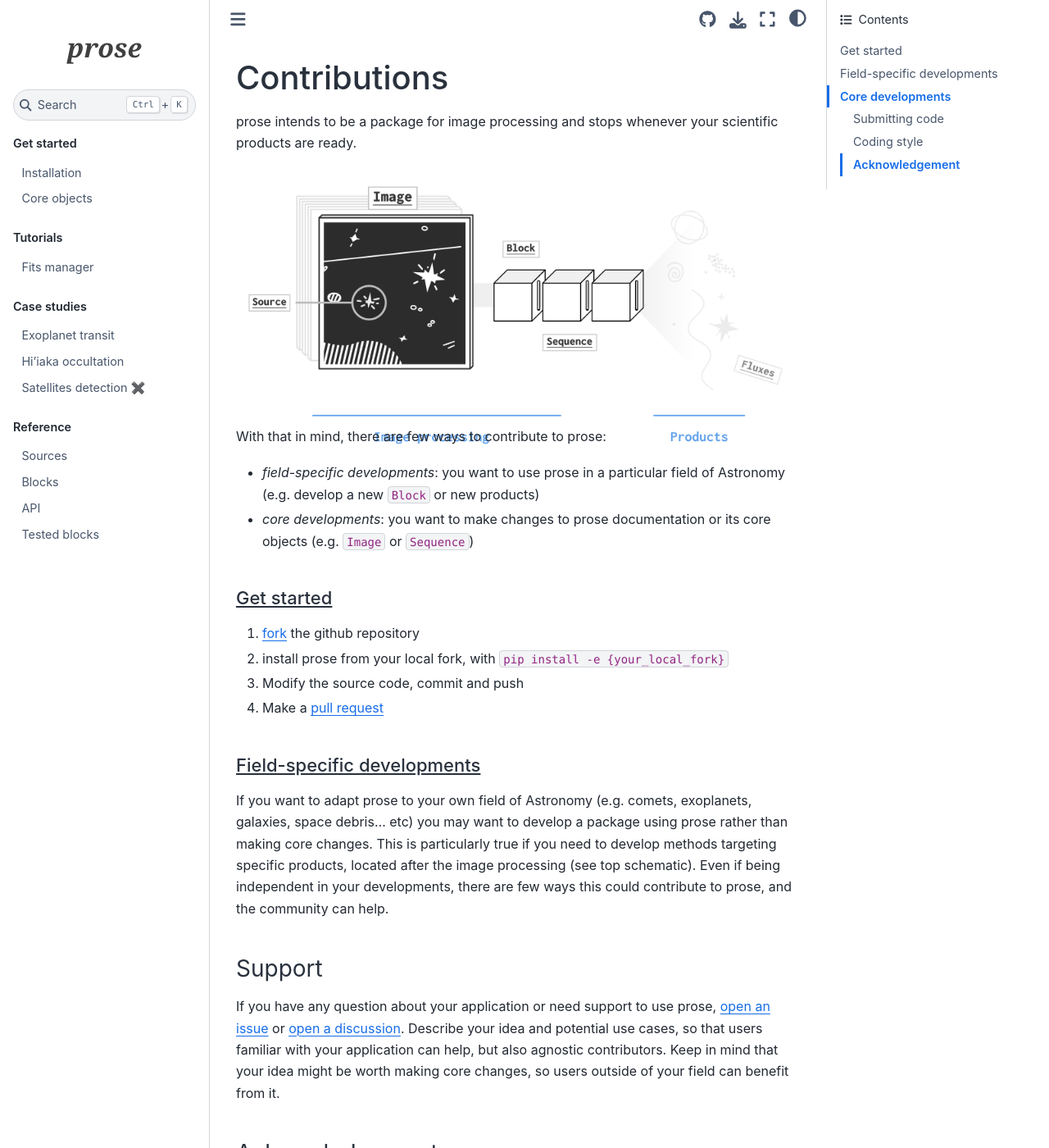
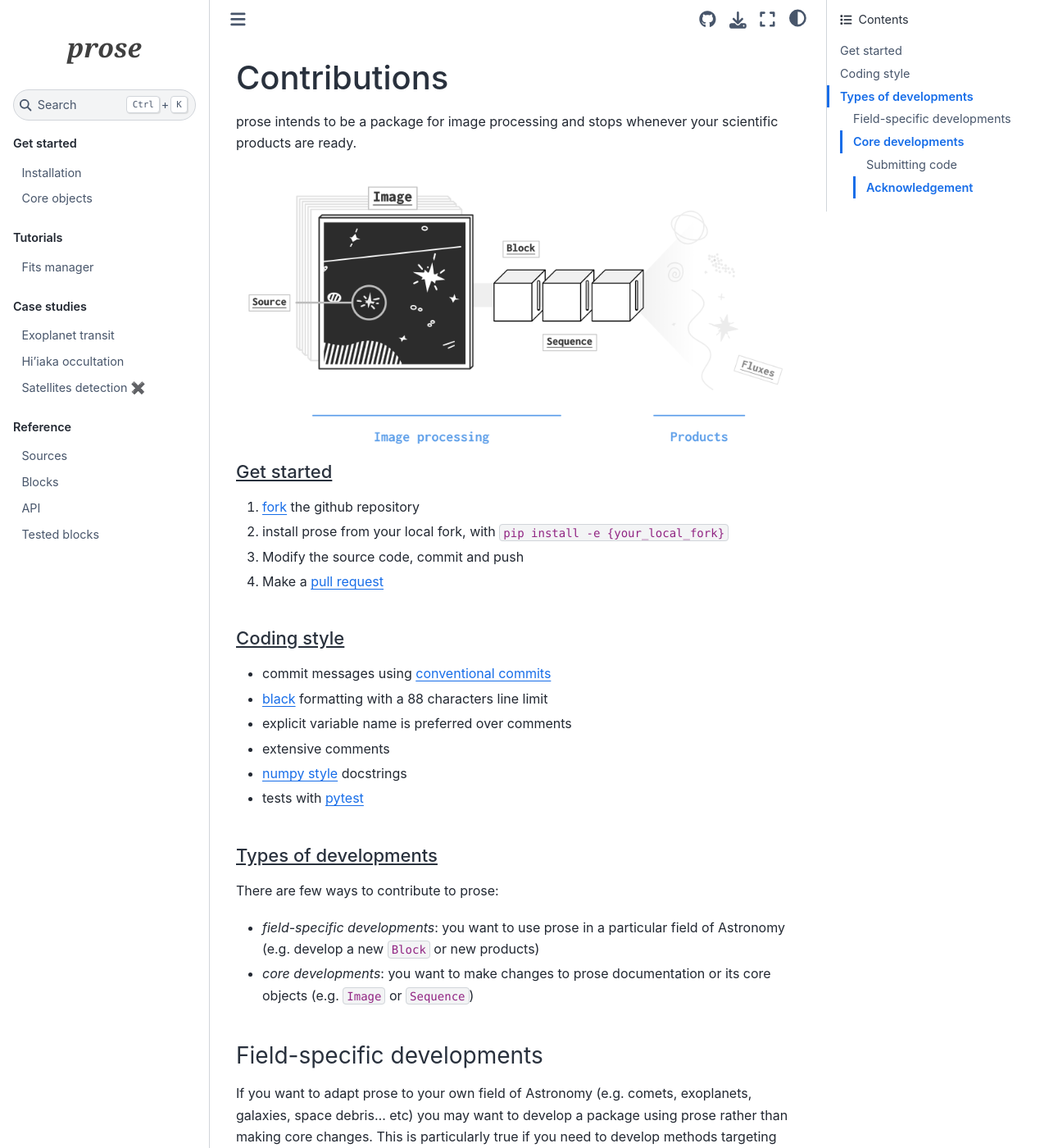
Before and after one commit to lgrcia/prose, a Sphinx documentation site: the page built from docs/CONTRIBUTING.md, in a window 1280 px wide and 1400 px high. Shown: the whole window at 82% size. Built offline with Sphinx 7.4.7 and the Sphinx Book theme 1.1.4, drawn with Linux system fonts in a browser that asks for light colours; pages that are not in the unit, such as notebooks, are missing from menus; some of the changed lines change nothing that is shown; some of the changed text lies outside the part shown.

Commit message:
chore: reorganize contributing

```diff
--- a/docs/CONTRIBUTING.md
+++ b/docs/CONTRIBUTING.md
@@ -6,10 +6,6 @@
     <img src="_static/core_h.png" width="700">
 </p>
 
-With that in mind, there are few ways to contribute to prose:
-- *field-specific developments*: you want to use prose in a particular field of Astronomy (e.g. develop a new `Block` or new products)
-- *core developments*: you want to make changes to prose documentation or its core objects (e.g. `Image` or `Sequence`)
-
 ## Get started
 
 1. [fork](https://docs.github.com/en/get-started/quickstart/fork-a-repo) the github repository
@@ -17,27 +13,7 @@
 3. Modify the source code, commit and push
 4. Make a [pull request](https://docs.github.com/en/pull-requests/collaborating-with-pull-requests/proposing-changes-to-your-work-with-pull-requests/about-pull-requests)
 
-## Field-specific developments
-
-If you want to adapt prose to your own field of Astronomy (e.g. comets, exoplanets, galaxies, space debris... etc) you may want to develop a package using prose rather than making core changes. This is particularly true if you need to develop methods targeting specific products, located after the image processing (see top schematic). Even if being independent in your developments, there are few ways this could contribute to prose, and the community can help.
-
-### Support
-If you have any question about your application or need support to use prose, [open an issue](https://github.com/lgrcia/prose/issues/new?labels=idea&title=Your+idea) or [open a discussion](https://github.com/lgrcia/prose/discussions/new?category=ideas&title=My+idea). Describe your idea and potential use cases, so that users familiar with your application can help, but also agnostic contributors. Keep in mind that your idea might be worth making core changes, so users outside of your field can benefit from it.
-
-### Acknowledgement
-If you develop tools for a specific field, chances are your developments are worth a separate Python package, so that your community can benefit from your work and cite it.
-
-If working in Academia, we strongly encourage and fully support publishing your work in the [Journal of Open Source Software](https://joss.theoj.org/), so that your package can be referenced and cited by others.
-
-## Core developments
-
-Core developments concern changes you want to make on the core objects of prose (e.g. `Image`, `Block` and `Sequence`). These will affect all pipelines written in prose and benefit all sort of applications. Core developments go from fixing a typo in the documentation to integrating new features.
-
-### Submitting code
-If at the idea stage, feel free to [open an issue](https://github.com/lgrcia/prose/issues/new?labels=idea&title=Your+idea) to discuss about it. If already developed, open a pull request. Whatever stage you are in, try to describe your idea to people not in your field and add a use case and code examples.
-
-### Coding style
-For core developments, here are some style guidelines we try to stick to:
+## Coding style
 - commit messages using [conventional commits](https://www.conventionalcommits.org/en/v1.0.0/)
 - [black](https://black.readthedocs.io/en/stable/) formatting with a 88 characters line limit
 - explicit variable name is preferred over comments
@@ -45,8 +21,32 @@
 - [numpy style](https://numpydoc.readthedocs.io/en/latest/format.html#documenting-classes) docstrings
 - tests with [pytest](https://docs.pytest.org/en/7.2.x/)
 
-No matter your level of familiarity with any of these guidelines, we can all help to make your code compliant, so feel free to propose non-formatted code.
+## Types of developments
 
-### Acknowledgement
+There are few ways to contribute to prose:
+- *field-specific developments*: you want to use prose in a particular field of Astronomy (e.g. develop a new `Block` or new products)
+- *core developments*: you want to make changes to prose documentation or its core objects (e.g. `Image` or `Sequence`)
+
+
+### Field-specific developments
+
+If you want to adapt prose to your own field of Astronomy (e.g. comets, exoplanets, galaxies, space debris... etc) you may want to develop a package using prose rather than making core changes. This is particularly true if you need to develop methods targeting specific products, located after the image processing (see top schematic). Even if being independent in your developments, there are few ways this could contribute to prose, and the community can help.
+
+#### Support
+If you have any question about your application or need support to use prose, [open an issue](https://github.com/lgrcia/prose/issues/new?labels=idea&title=Your+idea) or [open a discussion](https://github.com/lgrcia/prose/discussions/new?category=ideas&title=My+idea). Describe your idea and potential use cases, so that users familiar with your application can help, but also agnostic contributors. Keep in mind that your idea might be worth making core changes, so users outside of your field can benefit from it.
+
+#### Acknowledgement
+If you develop tools for a specific field, chances are your developments are worth a separate Python package, so that your community can benefit from your work and cite it.
+
+If working in Academia, we strongly encourage and fully support publishing your work in the [Journal of Open Source Software](https://joss.theoj.org/), so that your package can be referenced and cited by others.
+
+### Core developments
+
+Core developments concern changes you want to make on the core objects of prose (e.g. `Image`, `Block` and `Sequence`). These will affect all pipelines written in prose and benefit all sort of applications. Core developments go from fixing a typo in the documentation to integrating new features.
+
+#### Submitting code
+If at the idea stage, feel free to [open an issue](https://github.com/lgrcia/prose/issues/new?labels=idea&title=Your+idea) to discuss about it. If already developed, open a pull request. Whatever stage you are in, try to describe your idea to people not in your field and add a use case and code examples.
+
+#### Acknowledgement
 
 We intend to publish an update paper whenever a major version is released and used by the community (in order to showcase nice applications). Making core contributions (fixing typos in the documentation included) is extremely valuable and will make you part of the next paper release (a get you free stickers!).
```
